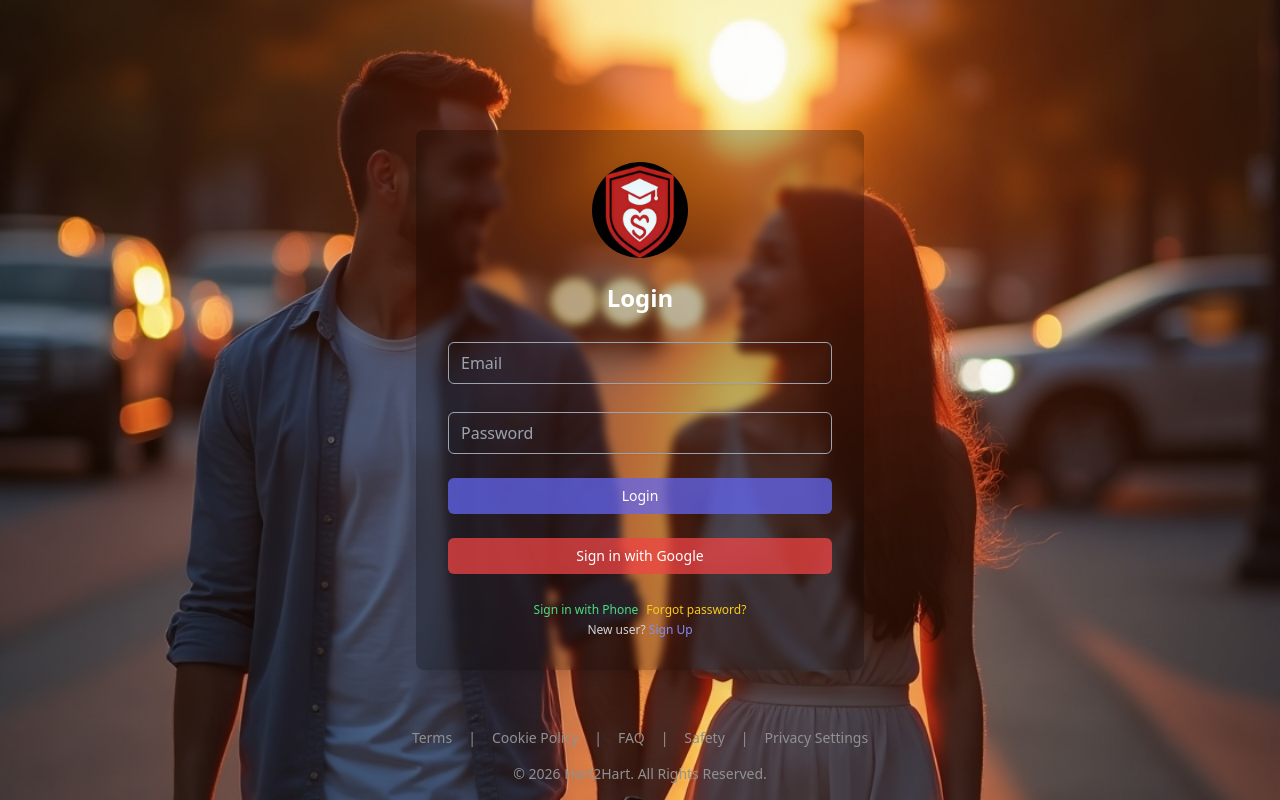
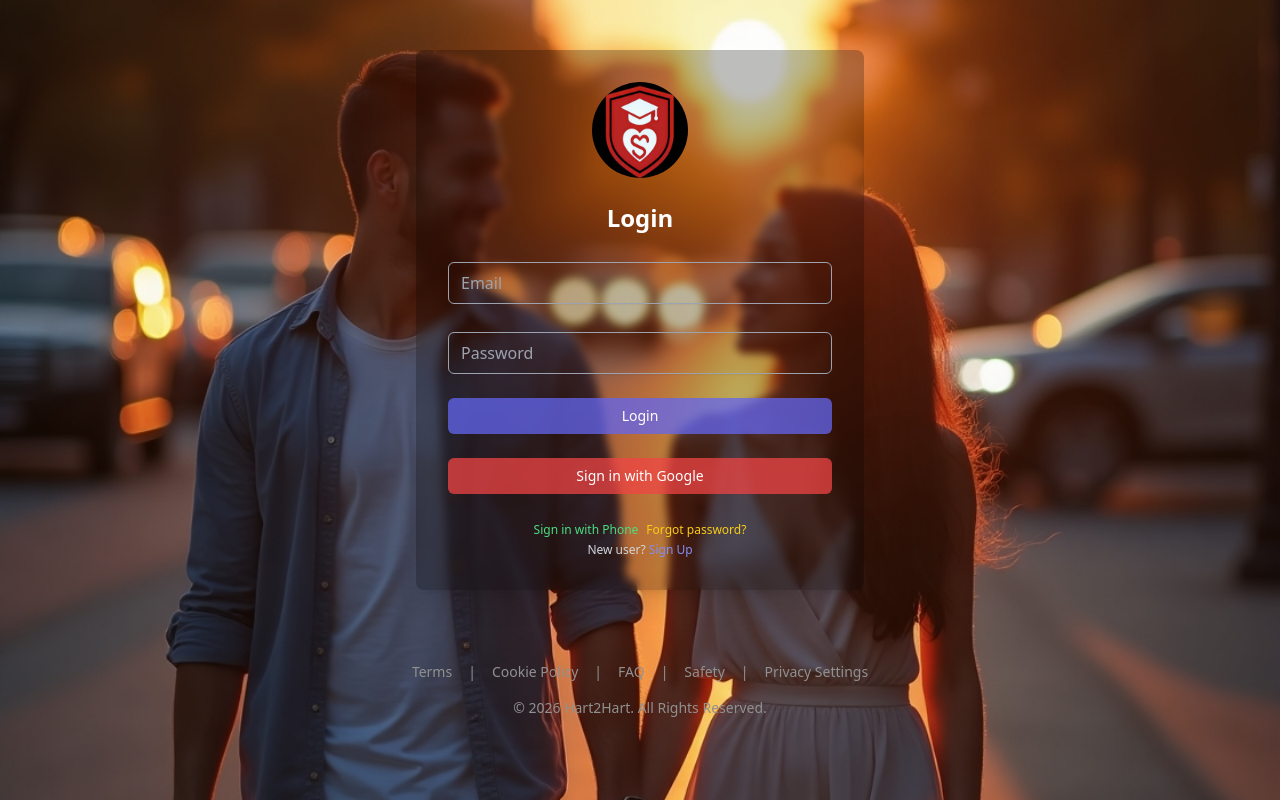
Before and after one commit to Univercitysingle/dating-app, a React (Create React App) app: page /login in a window 1280 px wide. Built offline with nearby package versions, Linux system fonts and the light colour scheme; no server answers.

Commit message:
Fix login page actions being covered by footer

```diff
--- a/src/pages/Login.js
+++ b/src/pages/Login.js
@@ -249,10 +249,10 @@ function Login() {
 
   return (
     <div
-      className="flex flex-col items-center justify-center min-h-screen p-4 bg-cover bg-center"
+      className="relative flex flex-col items-center justify-center min-h-screen p-4 pb-8 bg-cover bg-center"
       style={{ backgroundImage: "url('/bg.webp')" }}
     >
-      <div className="w-full max-w-md p-8 space-y-6 bg-black bg-opacity-25 rounded-lg shadow-xl backdrop-blur-sm">
+      <div className="relative z-10 w-full max-w-md p-8 space-y-6 bg-black bg-opacity-25 rounded-lg shadow-xl backdrop-blur-sm">
         <img src="/logo.jpg" alt="Hart2Hart Logo" className="w-24 h-24 mx-auto rounded-full" />
         <h2 className="text-2xl font-bold text-center text-white">
           {showPhone
@@ -450,7 +450,7 @@ function Login() {
           )}
         </div>
       </div>
-      <div className="absolute bottom-0 w-full">
+      <div className="relative z-10 w-full mt-6">
         <Footer />
       </div>
     </div>
```
